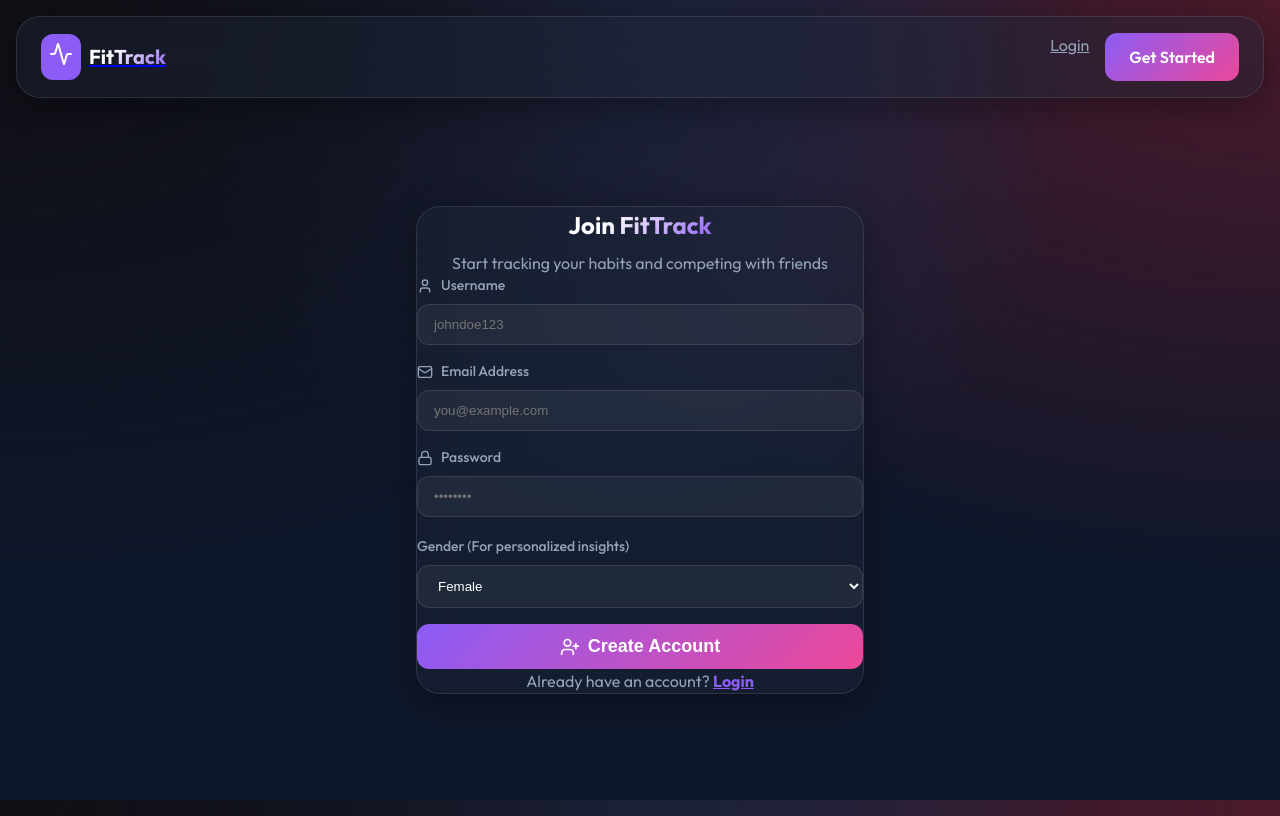
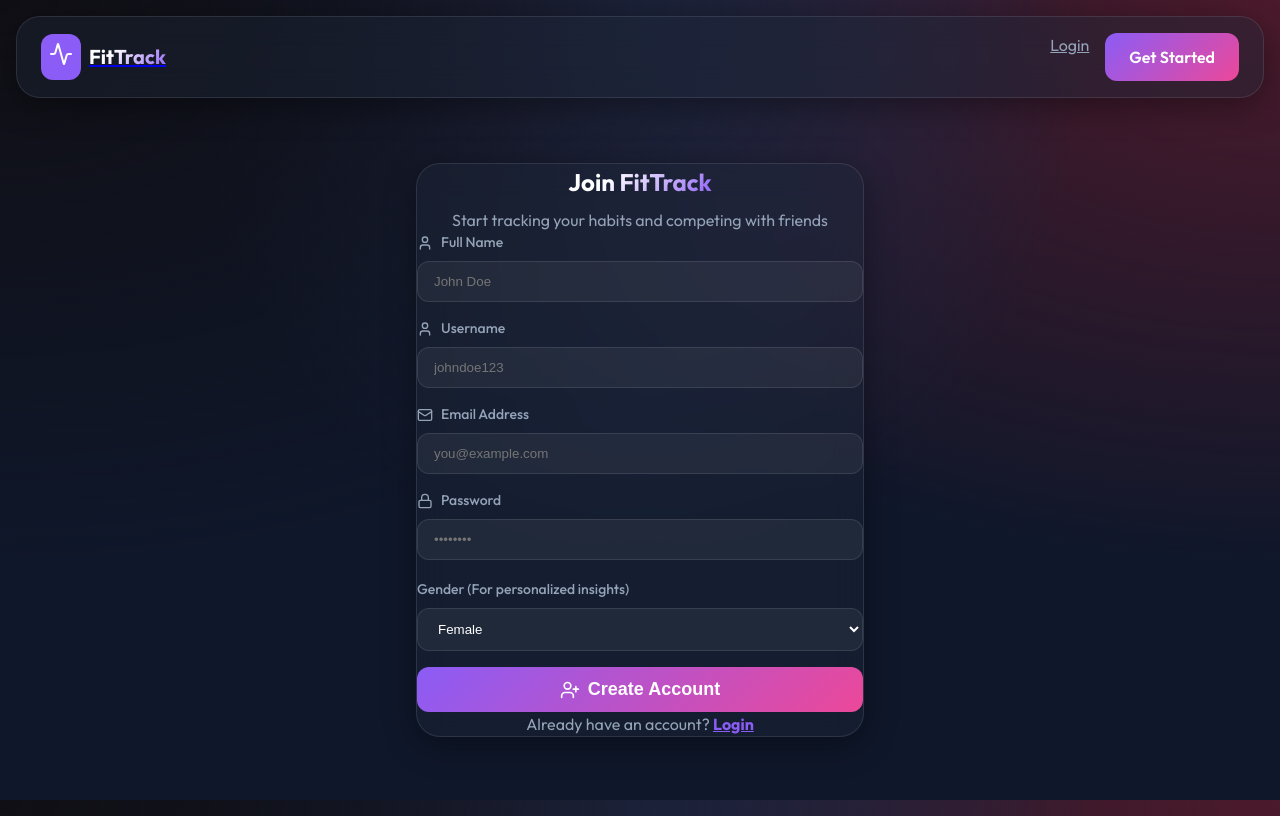
Before and after one commit to arjunvkrishna/FitTrack-Social-Fitness-Habits, a React (Vite) app in the folder frontend/: page /register in a window 1280 px wide. Built offline with nearby package versions, Linux system fonts and the light colour scheme; no server answers.

Commit message:
Fix user registration by adding missing Name field and improve backend error logging

```diff
--- a/frontend/src/pages/Register.tsx
+++ b/frontend/src/pages/Register.tsx
@@ -36,6 +36,20 @@ const Register = () => {
                 </div>
 
                 <form onSubmit={handleSubmit} className="space-y-4">
+                    <div className="space-y-2">
+                        <label className="text-sm font-medium text-text-muted flex items-center gap-2">
+                            <UserIcon size={16} /> Full Name
+                        </label>
+                        <input
+                            type="text"
+                            required
+                            value={formData.name}
+                            onChange={(e) => setFormData({ ...formData, name: e.target.value })}
+                            className="w-full bg-white/5 border border-white/10 rounded-xl px-4 py-3 focus:ring-2 focus:ring-primary outline-none transition-all"
+                            placeholder="John Doe"
+                        />
+                    </div>
+
                     <div className="space-y-2">
                         <label className="text-sm font-medium text-text-muted flex items-center gap-2">
                             <UserIcon size={16} /> Username
```
Also changed, not shown: 1 other file (tests, documents, lock files or other folders).
